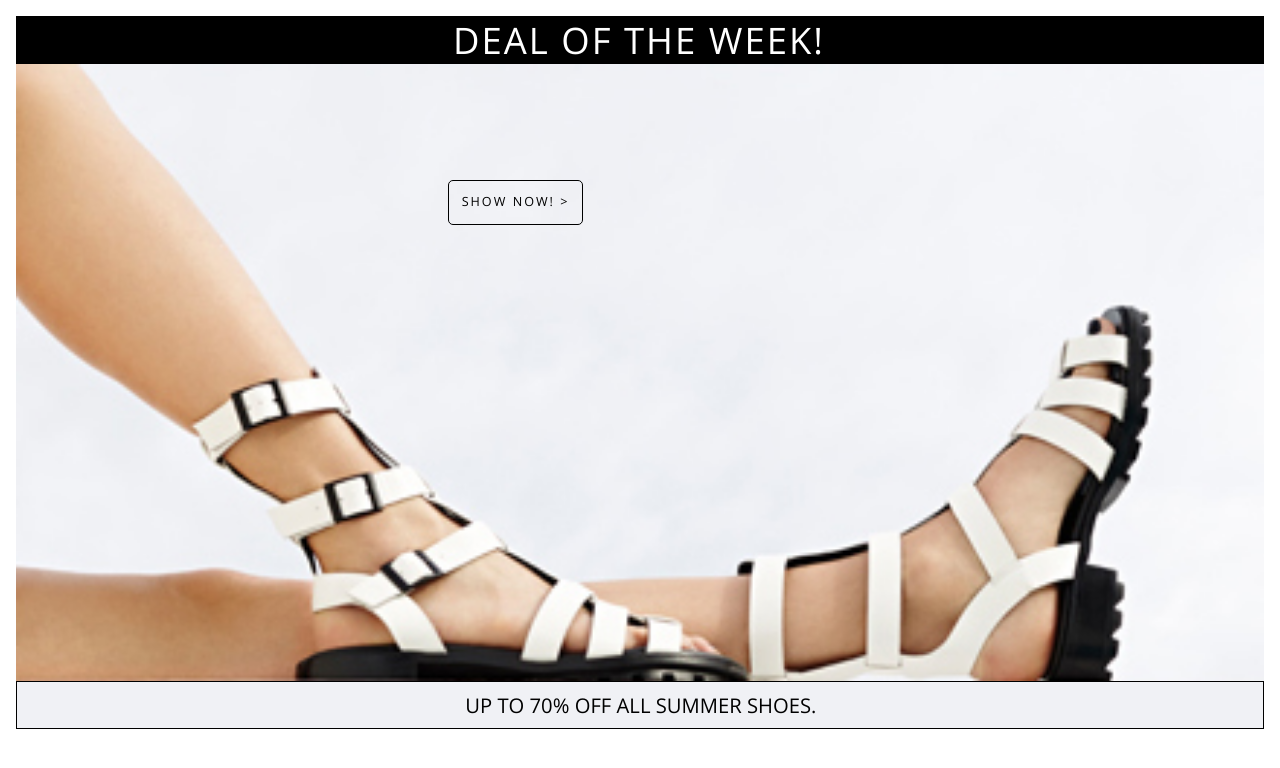
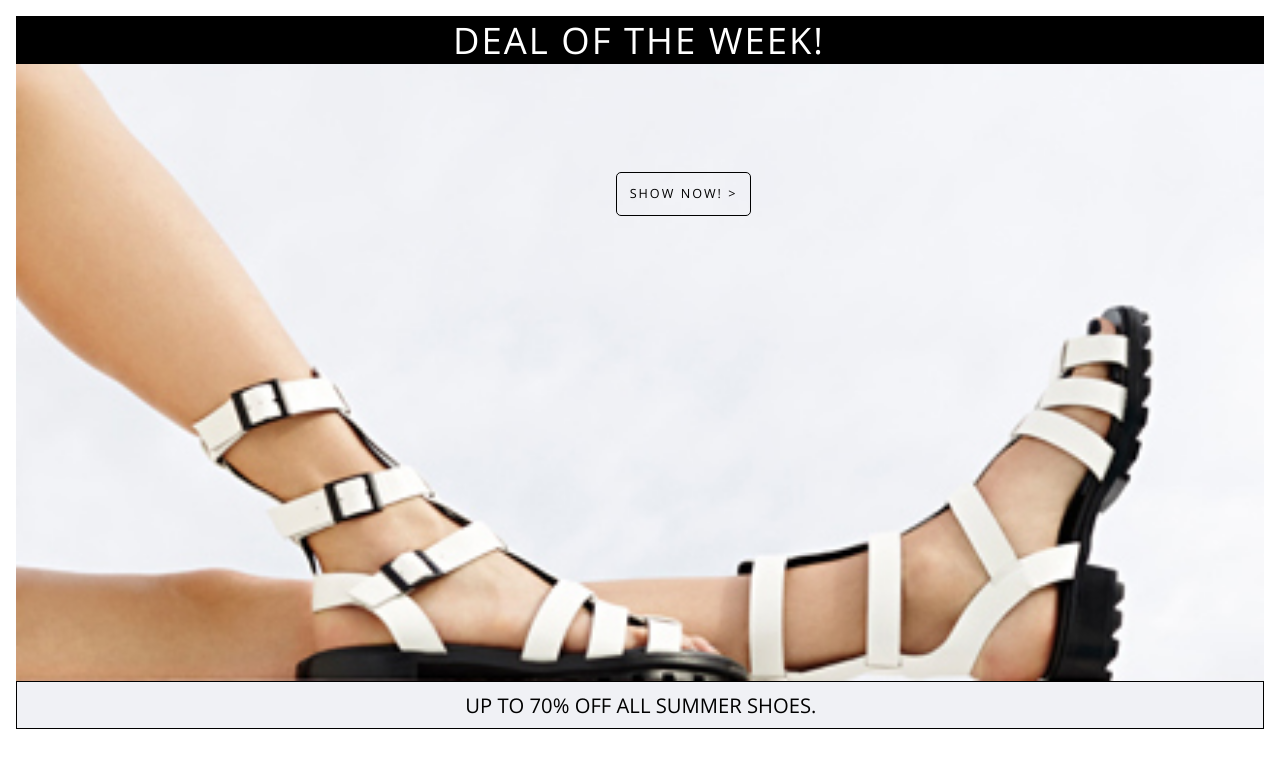
Before and after one commit to boot0076/ecommerce-website, a Jekyll site: the page styleguide/promo-small.html, which Jekyll copies as it is, in a window 1280 px wide. Shown: the top 768 px of the page. Built offline with Jekyll 4.4.1, drawn with Linux system fonts in a browser that asks for light colours; Markdown is read by kramdown in place of the engine named in the settings.

```diff
--- a/css/promos.css
+++ b/css/promos.css
@@ -75,3 +75,39 @@
 .promo-small p{
 	margin-top: -1rem;
 }
+
+.btn{
+	margin-top: -1rem;
+	margin-bottom: 2rem;
+	margin-left: 4.5rem;
+}
+
+@media only screen and (min-width: 20em) {
+	.btn{
+		margin-left: 9.5rem;
+	}
+}
+
+@media only screen and (min-width: 30em) {
+	.btn{
+		margin-top: -1rem;
+		margin-left: 1rem;
+	}
+
+	.promo-small h2{
+		font-size: 1rem;
+	}
+
+}
+
+@media only screen and (min-width: 60em) {
+
+	.promo-small h2{
+		font-size: 1.5rem;
+	}
+
+	.btn{
+		margin-top: -1rem;
+		margin-left: 10.5rem;
+	}
+}
```
Also changed, not shown: index.html (+7 -3 lines), images/large-promo.jpg, images/promo-1.jpg (added), images/promo-2.jpg (added), images/promo-3.jpg (added).
